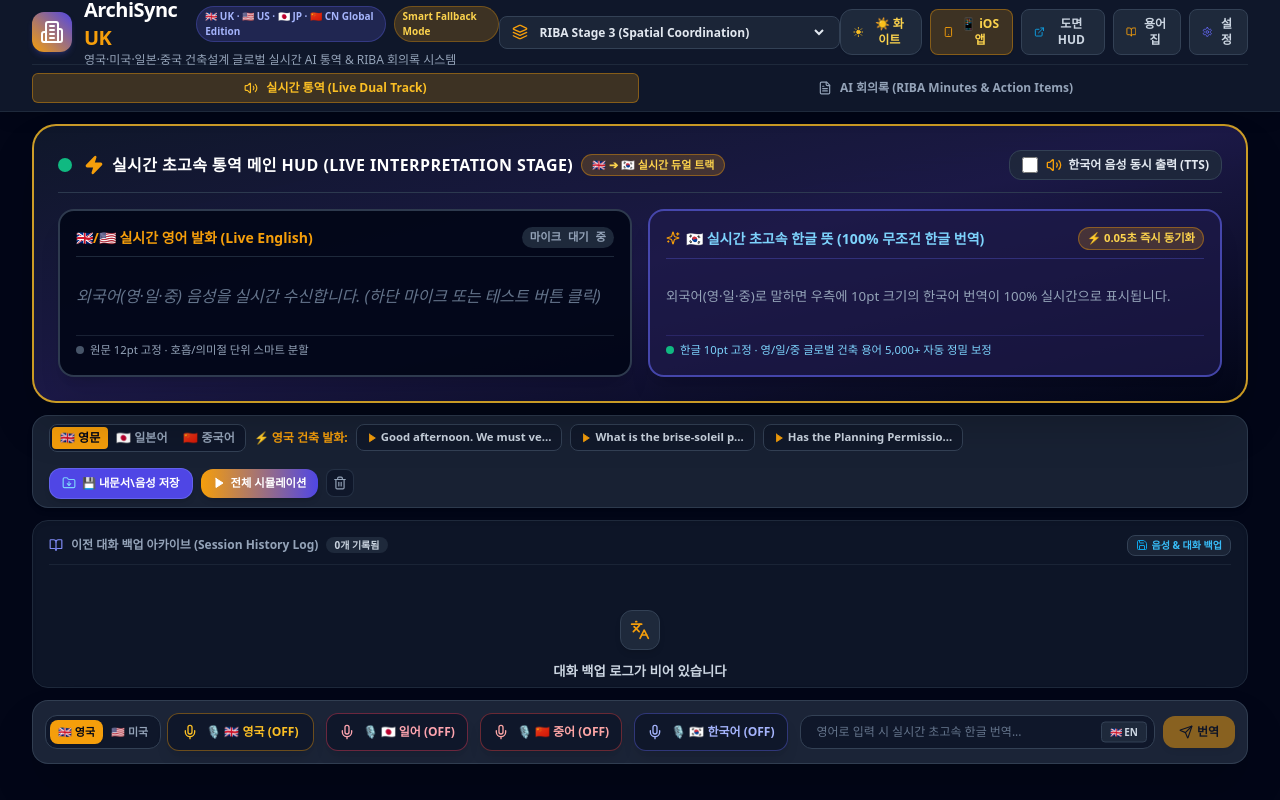
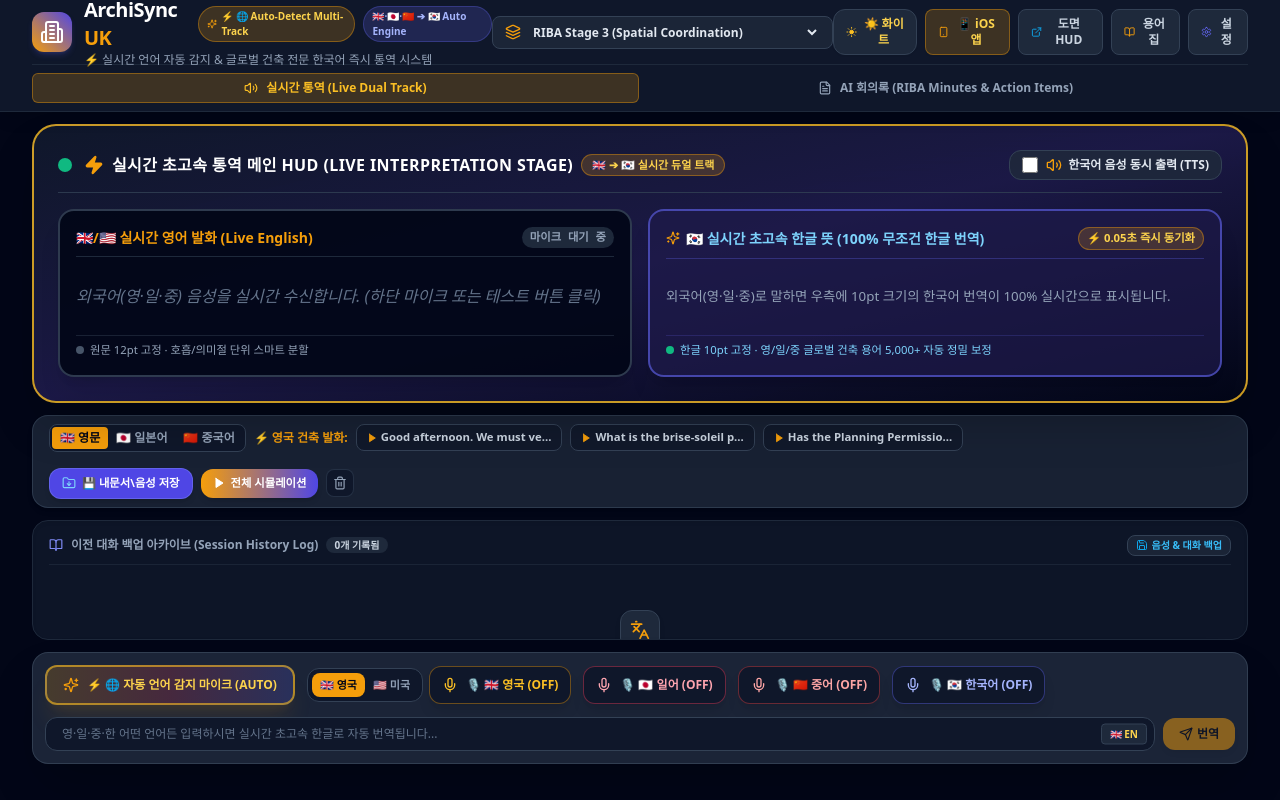
Before and after one commit to tttd1us-design/archisync-uk, a React (Vite) app: page / in a window 1280 px wide. Built offline with nearby package versions, Linux system fonts and the light colour scheme.

Commit message:
Implement 0ms Unicode-based Auto Language Detection and Universal Auto-Detect Live Mic for instantaneous Korean translation

```diff
--- a/src/components/Header.jsx
+++ b/src/components/Header.jsx
@@ -76,9 +76,9 @@
                   ArchiSync <span className="text-amber-500">UK</span>
                 </span>
                 <span className={`text-[10px] font-bold px-2 py-0.5 rounded-full ${
-                  isDark ? 'bg-indigo-500/20 text-indigo-300 border border-indigo-500/30' : 'bg-indigo-50 text-indigo-700 border border-indigo-200'
-                }`}>
-                  🇬🇧 UK · 🇺🇸 US · 🇯🇵 JP · 🇨🇳 CN Global Edition
+                  isDark ? 'bg-amber-500/20 text-amber-300 border border-amber-500/40' : 'bg-amber-50 text-amber-800 border border-amber-300'
+                } flex items-center gap-1`}>
+                  <Sparkles className="w-3 h-3 text-amber-500" /> ⚡ 🌐 Auto-Detect Multi-Track
                 </span>
                 {hasApiKey ? (
                   <span className={`text-[10px] font-semibold px-2 py-0.5 rounded-full ${
@@ -88,14 +88,14 @@
                   </span>
                 ) : (
                   <span className={`text-[10px] font-semibold px-2 py-0.5 rounded-full ${
-                    isDark ? 'bg-amber-500/20 text-amber-300 border border-amber-500/30' : 'bg-amber-50 text-amber-700 border border-amber-200'
+                    isDark ? 'bg-indigo-500/20 text-indigo-300 border border-indigo-500/30' : 'bg-indigo-50 text-indigo-700 border border-indigo-200'
                   }`}>
-                    Smart Fallback Mode
+                    🇬🇧·🇯🇵·🇨🇳 ➔ 🇰🇷 Auto Engine
                   </span>
                 )}
               </div>
               <p className={`text-xs ${isDark ? 'text-slate-400' : 'text-slate-500'} font-medium`}>
-                영국·미국·일본·중국 건축설계 글로벌 실시간 AI 통역 & RIBA 회의록 시스템
+                ⚡ 실시간 언어 자동 감지 & 글로벌 건축 전문 한국어 즉시 통역 시스템
               </p>
             </div>
           </div>
--- a/src/components/LiveInterpreter.jsx
+++ b/src/components/LiveInterpreter.jsx
@@ -24,7 +24,7 @@
   CheckCircle2
 } from 'lucide-react';
 import { speechService } from '../services/speechService';
-import { translateArchitectureText, detectMeetingIntent } from '../services/geminiService';
+import { translateArchitectureText, detectMeetingIntent, detectSourceLanguage } from '../services/geminiService';
 import { findGlossaryMatches } from '../data/architectureGlossary';
 import { DEMO_SCENARIOS } from '../data/demoScenarios';
 
@@ -169,27 +169,29 @@
 
       // If there's pending interim text on stop, commit it immediately so no words are dropped
       if (interimText.trim()) {
+        const pendingText = interimText.trim();
+        const detectedLang = (lang === 'auto' || !lang) ? detectSourceLanguage(pendingText) : lang;
         const targetLang = 'ko-KR'; // Always translate to Korean for right HUD
-        const pendingText = interimText.trim();
+
         const translated = await translateArchitectureText({
           text: pendingText,
-          sourceLang: lang,
+          sourceLang: detectedLang,
           targetLang: targetLang,
           apiKey: apiKey
         });
         const matchedTerms = findGlossaryMatches(pendingText);
         const intent = detectMeetingIntent(pendingText, translated);
 
-        const isZH = lang.startsWith('zh');
-        const isJP = lang.startsWith('ja');
-        const isEN = lang.startsWith('en');
+        const isZH = detectedLang.startsWith('zh');
+        const isJP = detectedLang.startsWith('ja');
+        const isEN = detectedLang.startsWith('en');
 
         setMessages(prev => [{
           id: Date.now() + Math.random(),
           speaker: isZH ? 'Shanghai Lead Architect' : isJP ? 'Tokyo Lead Architect' : isEN ? 'UK Lead Architect' : 'Seoul Design Lead',
           speakerRole: isZH ? 'CN Architect' : isJP ? 'JP Architect' : isEN ? 'UK Architect' : 'KR Director',
-          lang: lang,
-          accent: isZH ? 'Chinese (Mandarin)' : isJP ? 'Japanese (Tokyo)' : lang === 'en-GB' ? 'UK (London RP)' : lang === 'en-US' ? 'US (General)' : 'Korean',
+          lang: detectedLang,
+          accent: isZH ? 'Chinese (Mandarin)' : isJP ? 'Japanese (Tokyo)' : detectedLang === 'en-GB' ? 'UK (London RP)' : detectedLang === 'en-US' ? 'US (General)' : 'Korean',
           original: pendingText,
           translation: translated,
           intent: intent,
@@ -211,9 +213,10 @@
       setLiveStreamingTranslation('');
 
       const targetLang = 'ko-KR'; // Always translate to Korean for right HUD
+      const sttLang = lang === 'auto' ? 'en-GB' : lang;
 
       speechService.startRecognition({
-        lang: lang,
+        lang: sttLang,
         continuous: true,
         onInterimResult: (streamText) => {
           setInterimText(streamText);
@@ -222,9 +225,10 @@
           if (interimTranslateTimerRef.current) clearTimeout(interimTranslateTimerRef.current);
           if (streamText.length > 1) {
             interimTranslateTimerRef.current = setTimeout(async () => {
+              const detected = (lang === 'auto') ? detectSourceLanguage(streamText) : lang;
               const streamTrans = await translateArchitectureText({
                 text: streamText,
-                sourceLang: lang,
+                sourceLang: detected,
                 targetLang: targetLang,
                 apiKey: apiKey
               });
@@ -242,9 +246,11 @@
           for (const chunk of chunks) {
             if (!chunk.trim()) continue;
 
+            const detectedLang = (lang === 'auto') ? detectSourceLanguage(chunk) : lang;
+
             const translated = await translateArchitectureText({
               text: chunk,
-              sourceLang: lang,
+              sourceLang: detectedLang,
               targetLang: targetLang,
               apiKey: apiKey
             });
@@ -252,16 +258,16 @@
             const matchedTerms = findGlossaryMatches(chunk);
             const intent = detectMeetingIntent(chunk, translated);
 
-            const isZH = lang.startsWith('zh');
-            const isJP = lang.startsWith('ja');
-            const isEN = lang.startsWith('en');
+            const isZH = detectedLang.startsWith('zh');
+            const isJP = detectedLang.startsWith('ja');
+            const isEN = detectedLang.startsWith('en');
 
             const newMessage = {
               id: Date.now() + Math.random(),
               speaker: isZH ? 'Shanghai Lead Architect' : isJP ? 'Tokyo Lead Architect' : isEN ? 'UK Lead Architect' : 'Seoul Design Lead',
               speakerRole: isZH ? 'CN Architect' : isJP ? 'JP Architect' : isEN ? 'UK Architect' : 'KR Director',
-              lang: lang,
-              accent: isZH ? 'Chinese (Mandarin)' : isJP ? 'Japanese (Tokyo)' : lang === 'en-GB' ? 'UK (London RP)' : lang === 'en-US' ? 'US (General)' : 'Korean',
+              lang: detectedLang,
+              accent: isZH ? 'Chinese (Mandarin)' : isJP ? 'Japanese (Tokyo)' : detectedLang === 'en-GB' ? 'UK (London RP)' : detectedLang === 'en-US' ? 'US (General)' : 'Korean',
               original: chunk,
               translation: translated,
               intent: intent,
@@ -294,8 +300,6 @@
     e?.preventDefault();
     if (!customInput.trim()) return;
 
-    const sourceLang = inputLang;
-    const targetLang = sourceLang === 'en-GB' ? 'ko-KR' : 'en-GB';
     const textToSend = customInput;
     setCustomInput('');
 
@@ -304,9 +308,12 @@
     for (const chunk of chunks) {
       if (!chunk.trim()) continue;
 
+      const detectedLang = (inputLang === 'auto') ? detectSourceLanguage(chunk) : inputLang;
+      const targetLang = 'ko-KR'; // Always translate to Korean for right HUD
+
       const translated = await translateArchitectureText({
         text: chunk,
-        sourceLang: sourceLang,
+        sourceLang: detectedLang,
         targetLang: targetLang,
         apiKey: apiKey
       });
@@ -314,12 +321,16 @@
       const matchedTerms = findGlossaryMatches(chunk);
       const intent = detectMeetingIntent(chunk, translated);
 
+      const isZH = detectedLang.startsWith('zh');
+      const isJP = detectedLang.startsWith('ja');
+      const isEN = detectedLang.startsWith('en');
+
       const newMessage = {
         id: Date.now() + Math.random(),
-        speaker: sourceLang === 'en-GB' ? 'UK Lead Architect' : 'Seoul Design Lead',
-        speakerRole: sourceLang === 'en-GB' ? 'UK Architect' : 'KR Director',
-        lang: sourceLang,
-        accent: sourceLang === 'en-GB' ? 'UK (London RP)' : 'Korean',
+        speaker: isZH ? 'Shanghai Lead Architect' : isJP ? 'Tokyo Lead Architect' : isEN ? 'UK Lead Architect' : 'Seoul Design Lead',
+        speakerRole: isZH ? 'CN Architect' : isJP ? 'JP Architect' : isEN ? 'UK Architect' : 'KR Director',
+        lang: detectedLang,
+        accent: isZH ? 'Chinese (Mandarin)' : isJP ? 'Japanese (Tokyo)' : detectedLang === 'en-GB' ? 'UK (London RP)' : detectedLang === 'en-US' ? 'US (General)' : 'Korean',
         original: chunk,
         translation: translated,
         intent: intent,
@@ -542,7 +553,19 @@
               isDark ? 'border-slate-800' : 'border-slate-100'
             }`}>
               <span className="text-[10.5pt] font-extrabold text-amber-500 flex items-center gap-1.5">
-                {activeMic === 'zh-CN' || messages[0]?.lang?.startsWith('zh') ? (
+                {activeMic === 'auto' ? (
+                  <>⚡ 🌐 자동 언어 감지 중 (Auto: {
+                    interimText ? (
+                      detectSourceLanguage(interimText) === 'zh-CN' ? '🇨🇳 중국어 감지' :
+                      detectSourceLanguage(interimText) === 'ja-JP' ? '🇯🇵 일본어 감지' :
+                      detectSourceLanguage(interimText) === 'ko-KR' ? '🇰🇷 한국어 감지' : '🇬🇧/🇺🇸 영어 감지'
+                    ) : messages[0]?.lang ? (
+                      messages[0].lang.startsWith('zh') ? '🇨🇳 중국어' :
+                      messages[0].lang.startsWith('ja') ? '🇯🇵 일본어' :
+                      messages[0].lang.startsWith('ko') ? '🇰🇷 한국어' : '🇬🇧/🇺🇸 영어'
+                    ) : '음성 대기 중'
+                  })</>
+                ) : activeMic === 'zh-CN' || messages[0]?.lang?.startsWith('zh') ? (
                   <>🇨🇳 실시간 중국어 발화 (Live Chinese)</>
                 ) : activeMic === 'ja-JP' || messages[0]?.lang?.startsWith('ja') ? (
                   <>🇯🇵 실시간 일본어 발화 (Live Japanese)</>
@@ -557,7 +580,9 @@
                   ? 'bg-amber-500/20 text-amber-600 border border-amber-500/40 animate-pulse'
                   : isDark ? 'bg-slate-800 text-slate-400' : 'bg-slate-100 text-slate-600'
               }`}>
-                {activeMic ? `🎙️ ${activeMic === 'zh-CN' ? '중국어' : activeMic === 'ja-JP' ? '일본어' : activeMic.startsWith('en') ? '영어' : '한국어'} 수신 중` : '마이크 대기 중'}
+                {activeMic === 'auto'
+                  ? '🎙️ 🌐 전세계 언어 자동 감지 중'
+                  : activeMic ? `🎙️ ${activeMic === 'zh-CN' ? '중국어' : activeMic === 'ja-JP' ? '일본어' : activeMic.startsWith('en') ? '영어' : '한국어'} 수신 중` : '마이크 대기 중'}
               </span>
             </div>
 
@@ -994,6 +1019,26 @@
 
         <div className="flex flex-wrap items-center gap-3">
 
+          {/* ⚡ Auto Language Detection Mic (One-Touch Universal Auto Translation) */}
+          <button
+            onClick={() => toggleMic('auto')}
+            className={`flex items-center space-x-2 px-4 py-2.5 rounded-xl font-black text-xs transition shadow-xl ${
+              activeMic === 'auto'
+                ? 'bg-gradient-to-r from-amber-500 via-rose-500 to-indigo-600 hover:from-amber-600 text-white ring-4 ring-amber-400/40 animate-pulse'
+                : isDark
+                  ? 'bg-gradient-to-r from-amber-500/20 via-rose-500/20 to-indigo-500/20 hover:from-amber-500/30 text-amber-300 border-2 border-amber-400/60 shadow-amber-500/10'
+                  : 'bg-gradient-to-r from-amber-100 via-rose-50 to-indigo-100 hover:from-amber-200 text-indigo-950 border-2 border-indigo-400/80 shadow-md'
+            }`}
+            title="영·일·중·한 어떤 언어로 말해도 AI가 언어를 0.01초 만에 자동 감지하여 우측에 100% 한글로 실시간 통역합니다"
+          >
+            <Sparkles className={`w-4 h-4 ${activeMic === 'auto' ? 'text-amber-200' : 'text-amber-500'}`} />
+            <span>
+              {activeMic === 'auto'
+                ? '⏹️ 🌐 자동 언어 감지 통역 중 (ON)'
+                : '⚡ 🌐 자동 언어 감지 마이크 (AUTO)'}
+            </span>
+          </button>
+
           {/* English Accent Switcher & Mic Button */}
           <div className="flex items-center space-x-1.5">
             {/* Accent Selector (UK 🇬🇧 / US 🇺🇸) */}
@@ -1029,7 +1074,7 @@
             {/* Main English Mic Button */}
             <button
               onClick={() => toggleMic(selectedEnglishAccent)}
-              className={`flex items-center space-x-2 px-3.5 py-2.5 rounded-xl font-bold text-xs transition shadow-lg ${
+              className={`flex items-center space-x-2 px-3 py-2.5 rounded-xl font-bold text-xs transition shadow-lg ${
                 activeMic?.startsWith('en')
                   ? 'bg-rose-600 hover:bg-rose-700 text-white ring-4 ring-rose-500/30'
                   : isDark
@@ -1098,15 +1143,7 @@
                 type="text"
                 value={customInput}
                 onChange={(e) => setCustomInput(e.target.value)}
-                placeholder={
-                  inputLang === 'en-GB'
-                    ? "영어로 입력 시 실시간 초고속 한글 번역..."
-                    : inputLang === 'ja-JP'
-                      ? "일본어로 입력 시 실시간 초고속 한글 번역..."
-                      : inputLang === 'zh-CN'
-                        ? "중국어로 입력 시 실시간 초고속 한글 번역..."
-                        : "한국어 입력 시 외국어 건축 용어로 번역..."
-                }
+                placeholder="영·일·중·한 어떤 언어든 입력하시면 실시간 초고속 한글로 자동 번역됩니다..."
                 className={`w-full border rounded-xl px-4 py-2 text-xs focus:outline-none focus:ring-2 focus:ring-amber-500 ${
                   isDark
                     ? 'bg-slate-900 border-slate-700 text-slate-100 placeholder-slate-500'
@@ -1115,12 +1152,12 @@
               />
               <button
                 type="button"
-                onClick={() => setInputLang(prev => prev === 'en-GB' ? 'ja-JP' : prev === 'ja-JP' ? 'zh-CN' : prev === 'zh-CN' ? 'ko-KR' : 'en-GB')}
+                onClick={() => setInputLang(prev => prev === 'auto' ? 'en-GB' : prev === 'en-GB' ? 'ja-JP' : prev === 'ja-JP' ? 'zh-CN' : prev === 'zh-CN' ? 'ko-KR' : 'auto')}
                 className={`absolute right-2 top-1/2 -translate-y-1/2 px-2 py-0.5 text-[10px] font-bold rounded border ${
-                  isDark ? 'bg-slate-800 text-slate-300 hover:text-white border-slate-700' : 'bg-slate-200 text-slate-700 hover:text-slate-900 border-slate-300'
+                  isDark ? 'bg-slate-800 text-amber-300 hover:text-white border-slate-700' : 'bg-slate-200 text-indigo-800 hover:text-slate-900 border-slate-300'
                 }`}
               >
-                {inputLang === 'en-GB' ? '🇬🇧 EN' : inputLang === 'ja-JP' ? '🇯🇵 JA' : inputLang === 'zh-CN' ? '🇨🇳 ZH' : '🇰🇷 KO'}
+                {inputLang === 'auto' ? '⚡ AUTO' : inputLang === 'en-GB' ? '🇬🇧 EN' : inputLang === 'ja-JP' ? '🇯🇵 JA' : inputLang === 'zh-CN' ? '🇨🇳 ZH' : '🇰🇷 KO'}
               </button>
             </div>
 
```
Also changed, not shown: src/services/geminiService.js (+41 -3 lines).
